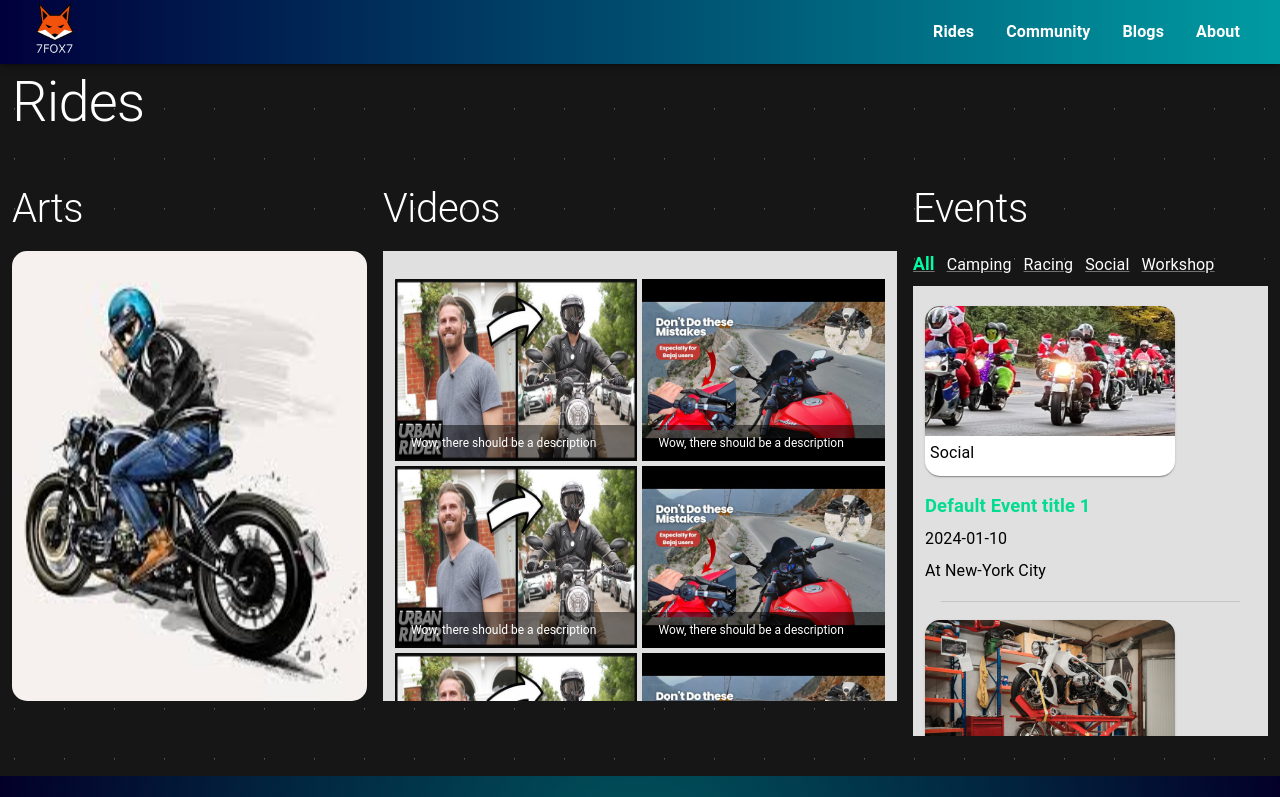
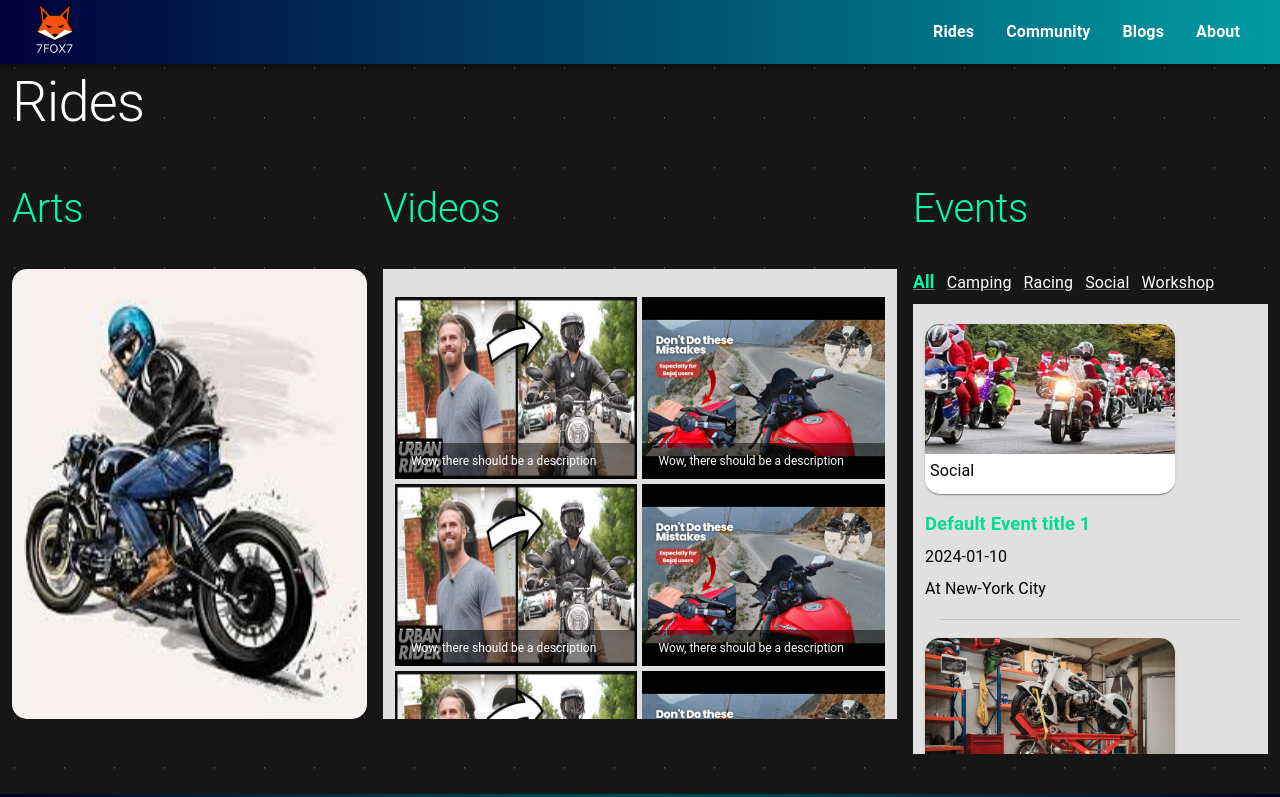
Before and after one commit to 7FOX7/moto-project, a React (Vite) app: page /rides in a window 1280 px wide. Shown: the top 797 px of the page. Built offline with nearby package versions, Linux system fonts and the light colour scheme.

Commit message:
Added more props to the custom components for a better optimization

```diff
--- a/src/customs/components/CustomButton.jsx
+++ b/src/customs/components/CustomButton.jsx
@@ -1,9 +1,9 @@
 import { StyledButton } from "../../styles/style"
 
-const CustomButton = ({content}) => {
+const CustomButton = ({content, style}) => {
    return (
       <>
-         <StyledButton>
+         <StyledButton sx={style}>
             {content}
          </StyledButton>
       </>
--- a/src/customs/components/CustomSection.jsx
+++ b/src/customs/components/CustomSection.jsx
@@ -12,6 +12,7 @@ const CustomSection = ({headingText, subHeadingText, content}) => {
             component="section"
          >
             <CustomText
+               color={theme.palette.secondary.main}
                text={headingText}
                variant="h2"
                typography={isSmallScreen ? theme.typography.global.mobile.sectionHeading : theme.typography.global.desktop.sectionHeading}
@@ -26,6 +27,7 @@ const CustomSection = ({headingText, subHeadingText, content}) => {
                />
             }
             <br />
+            <br />
             {content}
          </SectionBox>
       </>
```
